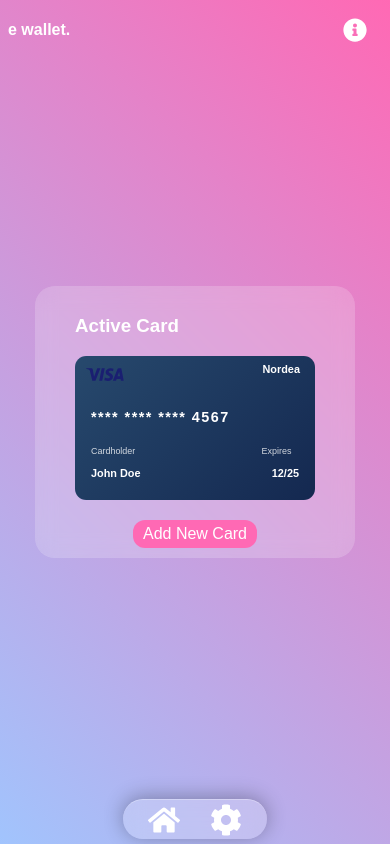
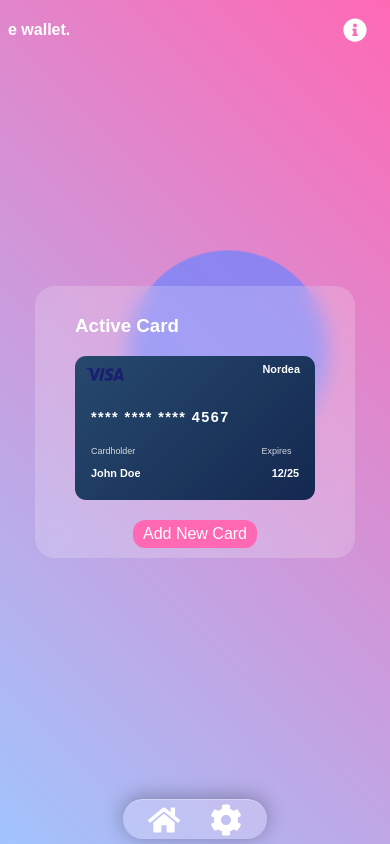
Before and after one commit to gabriella-broberg/e-wallet, a React (Vite) app: page / in a window 390 px wide. Built offline with nearby package versions, Linux system fonts and the light colour scheme.

Commit message:
Responsive animation 2

```diff
--- a/src/components/BottomMenu.css
+++ b/src/components/BottomMenu.css
@@ -14,6 +14,7 @@
     border-radius: 30px;
     border-top: 1px solid rgba(255, 255, 255, 0.3);
     box-shadow: 0 -2px 20px rgba(0, 0, 0, 0.3);
+    z-index: 9999;
   }
 
 
--- a/src/components/Header.css
+++ b/src/components/Header.css
@@ -7,8 +7,9 @@
     top: 0;
     left: 0;
     right: 0;
-    width: 100%;
+    max-width: 100%;
     height: 60px; /* Sätt en fast höjd om den blir för stor */
+    z-index: 9999;
   }
 
 
--- a/src/styles/Global.css
+++ b/src/styles/Global.css
@@ -9,13 +9,43 @@ body {
     background-attachment: fixed;
     margin: 0;
     padding: 0;
-    min-height: 100vh;
+    height: 100vh;
     display: flex;
     justify-content: center;
     align-items: center;
     overflow: hidden;
     position: relative;
   }
+
+
+   /* Animerad cirkel */
+   .moving-shape {
+    position: absolute;
+    width: 200px;
+    height: 200px;
+    background-color: rgba(107, 131, 255, 0.7); /* Ljus lila färg med transparens */
+    border-radius: 50%; /* Gör den till en cirkel */
+    animation: floatAround 15s ease-in-out infinite;
+    z-index: -1;
+  }
+
+  @keyframes floatAround {
+    0% {
+      transform: translate(0, 0); /* Startar i mitten */
+    }
+    25% {
+      transform: translate(10vw, 10); /* Flyttar sig lite åt höger och nedåt */
+    }
+    50% {
+      transform: translate(10vw, -10vh); /* Rör sig uppåt */
+    }
+    75% {
+      transform: translate(-10vw, -10vh); /* Flyttar sig lite åt vänster och uppåt */
+    }
+    100% {
+      transform: translate(0, 0); /* Tillbaka till mitten */
+    }
+}
 
 
 
@@ -46,7 +76,7 @@ button {
   display: flex;
   flex-direction: column;
   align-items: center;
-  overflow-x: hidden; /* Förhindrar horisontell scroll */
+  overflow-x: auto;
 
 }
 
```
